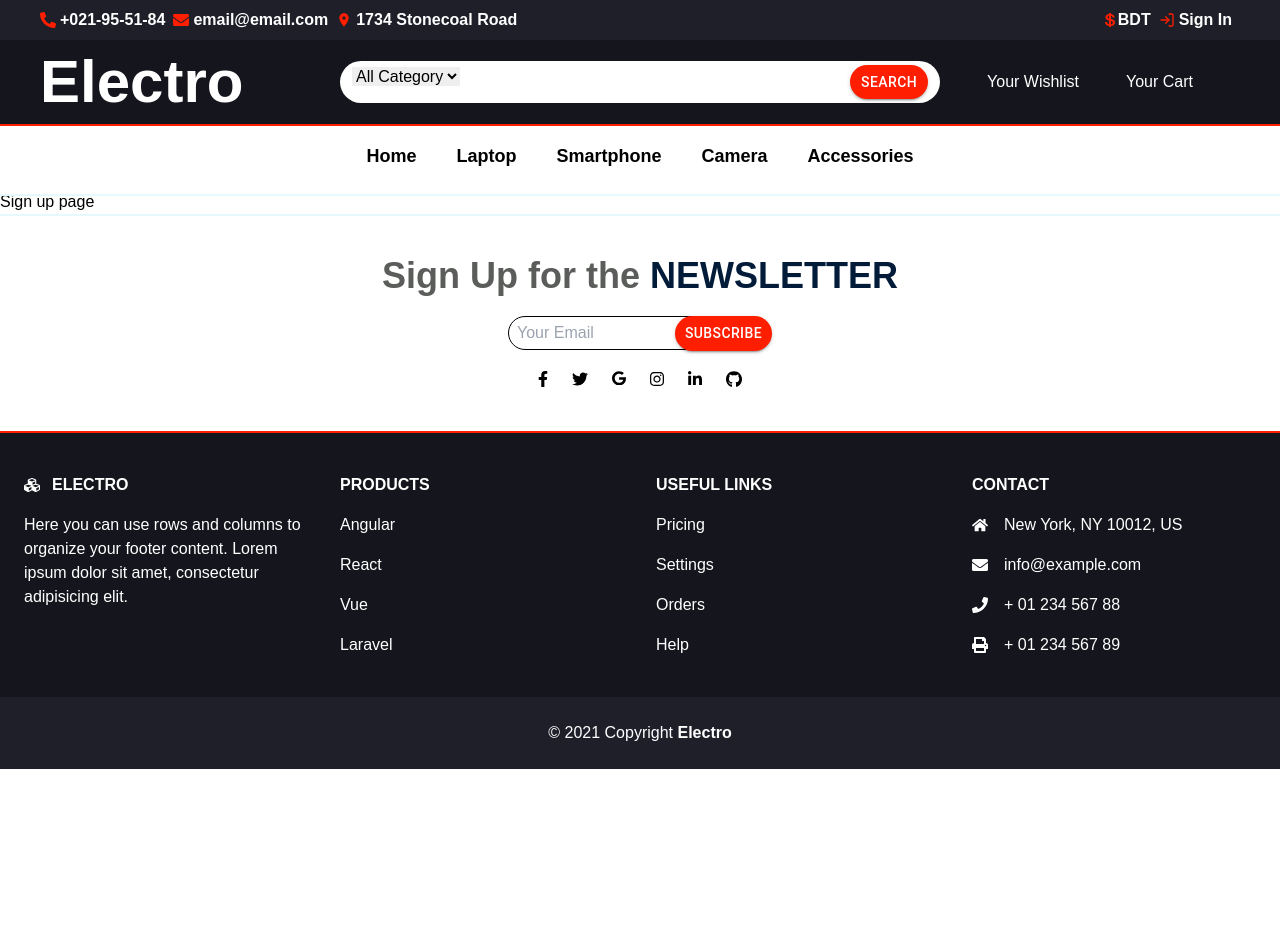
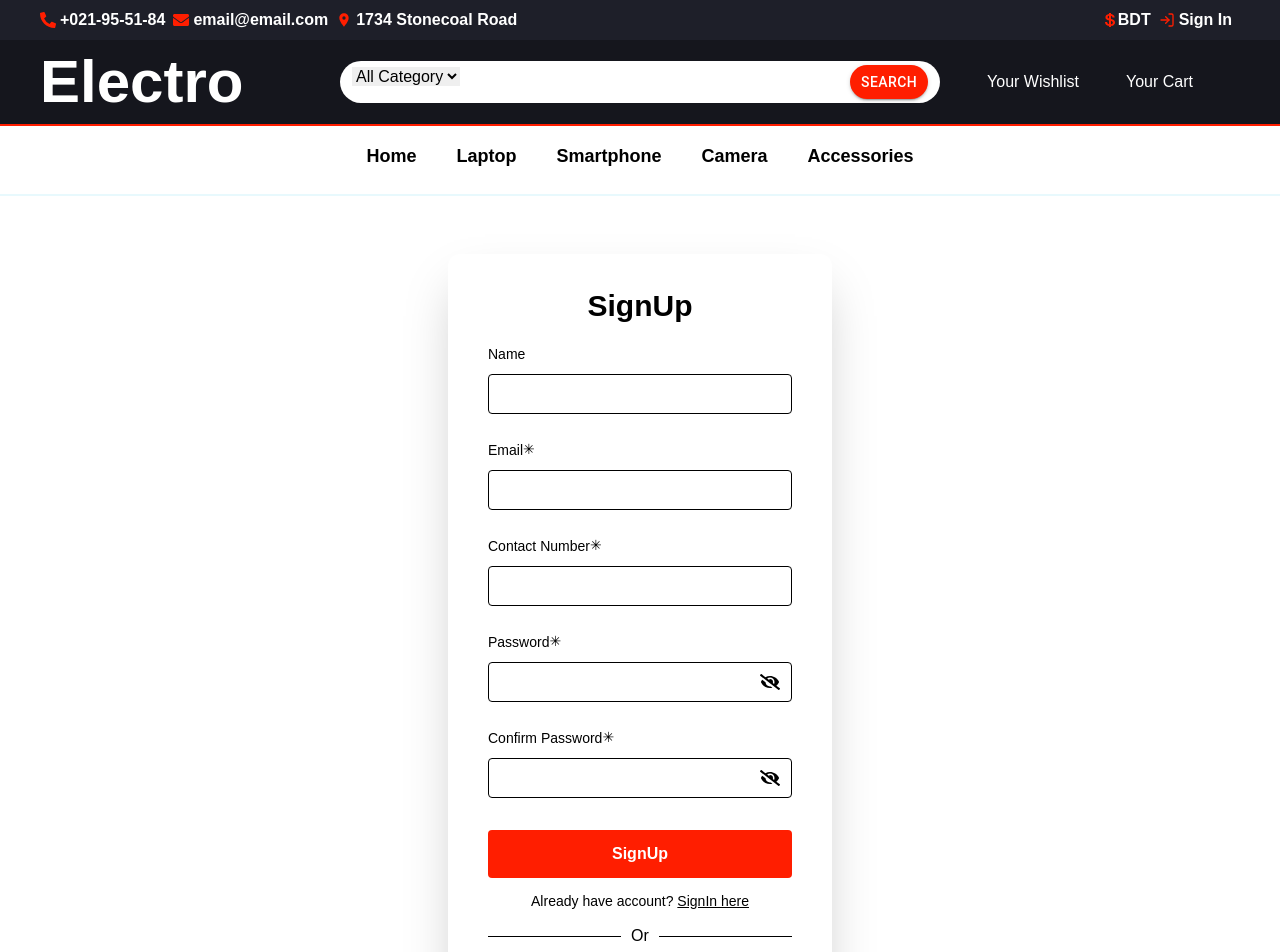
Before and after one commit to mahbubnoyon506/repliq-project, a React (Vite) app: page /signup in a window 1280 px wide. Shown: the top 952 px of the page. Before the commit the page ends 800 px from the top, so only its background shows below. Built offline with nearby package versions, Linux system fonts and the light colour scheme.

Commit message:
sign-up page adde

```diff
--- a/src/auth/SignUp.jsx
+++ b/src/auth/SignUp.jsx
@@ -1,9 +1,154 @@
-import React from 'react';
+import React, { useEffect, useState } from 'react';
+import { useForm } from 'react-hook-form';
+import { useCreateUserWithEmailAndPassword, useUpdateProfile } from 'react-firebase-hooks/auth';
+import { Link, useLocation, useNavigate } from 'react-router-dom';
+import auth from '../firebase.init';
+import { toast } from 'react-toastify';
+import useToken from '../hooks/useToken';
+import SocialLogin from './SocialLogin';
+import { FaEye, FaEyeSlash } from 'react-icons/fa';
+
 
 const SignUp = () => {
+    const { register, handleSubmit, formState: { errors } } = useForm();
+    const [passShow, setPassShow] = useState(false);
+    const [confirmPassShow, setConfirmPassShow] = useState(false);
+    const [updateProfile, updating, UpdateProfileError] = useUpdateProfile(auth);
+
+    const [createUserWithEmailAndPassword, user, loading, error,] = useCreateUserWithEmailAndPassword(auth);
+
+
+    // for jwt
+    const [token] = useToken(user);
+
+    // for jwt
+
+
+    const navigate = useNavigate();
+    const location = useLocation();
+    const from = location?.state?.from?.pathname || '/';
+
+    if (token) {
+        navigate('/')
+    }
+    const onSubmit = async data => {
+
+        await createUserWithEmailAndPassword(data.email, data.password, data.number);
+        await updateProfile({
+            displayName: data.userName,
+        })
+
+    };
+
+    if (token) {
+        navigate('/')
+    }
+    useEffect(() => {
+        if (user) {
+            toast.success('SignUP success...')
+            navigate(from, { replace: true })
+        }
+    }, [user, navigate, from])
+    if (loading || updating) {
+        return <p>Loading...</p>
+
+    };
+    if (error || UpdateProfileError) {
+        toast.error(error?.message)
+    }
+
     return (
-        <div>
-            Sign up page
+        <div className="w-full bg-white pb-16 px-4">
+            <div className="flex justify-center items-center">
+                <div className="w-96 shadow-2xl rounded-xl p-10 mt-16">
+                    <p className="text-3xl mb-6 text-center font-extrabold leading-6 text-gray-800">
+                        SignUp
+                    </p>
+
+                    <form onSubmit={handleSubmit(onSubmit)}>
+                        <div>
+                            <lable className="text-sm font-medium leading-none text-gray-800 relative">Name</lable>
+                            <input {...register("userName")} aria-label="enter email adress" type="text" className="bg-gray-200 border rounded focus:outline-none text-xs font-medium leading-none text-gray-800 py-3 w-full pl-3 mt-2" />
+                            {/* {errors.email && <small className='text-red-500'>Email is required!!</small>} */}
+                        </div>
+                        <div className='mt-6'>
+                            <lable className="text-sm font-medium leading-none text-gray-800 relative">Email <span className='text-red-500 absolute top-0 '>&#10035;</span></lable>
+                            <input {...register("email", { required: true })} aria-label="enter email adress" type="email" className="bg-gray-200 border rounded focus:outline-none text-xs font-medium leading-none text-gray-800 py-3 w-full pl-3 mt-2" />
+                            {errors.email && <small className='text-red-500'>Email is required!!</small>}
+                        </div>
+                        <div className="mt-6  w-full">
+                            <lable className="text-sm font-medium leading-none text-gray-800 relative">Contact Number <span className='text-red-500 absolute top-0 '>&#10035;</span></lable>
+                            <input {...register("number", { required: true })} aria-label="enter email adress" type="text" className="bg-gray-200 border rounded focus:outline-none text-xs font-medium leading-none text-gray-800 py-3 w-full pl-3 mt-2" />
+                            {errors.number && <small className='text-red-500'>Phone number is required!!</small>}
+                        </div>
+                        <div className="mt-6  w-full">
+                            <lable className="text-sm font-medium leading-none text-gray-800 relative">Password <span className='text-red-500 absolute top-0 '>&#10035;</span></lable>
+                            <div className="relative flex items-center justify-center">
+                                {
+                                    passShow === false ?
+                                        <>
+                                            <input {...register("password", { required: true })} aria-label="enter Password" type='password' className="bg-gray-200 border rounded focus:outline-none text-xs font-medium leading-none text-gray-800 py-3 w-full pl-3 mt-2" />
+                                        </>
+                                        :
+                                        <>
+                                            <input {...register("password", { required: true })} aria-label="enter Password" type="text" className="bg-gray-200 border rounded focus:outline-none text-xs font-medium leading-none text-gray-800 py-3 w-full pl-3 mt-2" />
+                                        </>
+                                }
+                                <div onClick={() => setPassShow(!passShow)} className="absolute right-0 mt-2 mr-3 cursor-pointer">
+                                    {
+                                        passShow === false ?
+                                            <FaEyeSlash size={20} />
+                                            :
+                                            <FaEye size={20} />
+                                    }
+                                </div>
+                            </div>
+                            {errors.password && <small className='text-red-500'>Password is required!!</small>}
+                        </div>
+                        <div className="mt-6  w-full">
+                            <lable className="text-sm font-medium leading-none text-gray-800 relative">Confirm Password <span className='text-red-500 absolute top-0 '>&#10035;</span></lable>
+                            <div className="relative flex items-center justify-center">
+                                {
+                                    confirmPassShow === false ?
+                                        <>
+                                            <input {...register("confirmPassword", { required: true })} aria-label="enter Password Again" type='password' className="bg-gray-200 border rounded focus:outline-none text-xs font-medium leading-none text-gray-800 py-3 w-full pl-3 mt-2" />
+                                        </>
+                                        :
+                                        <>
+                                            <input {...register("confirmPassword", { required: true })} aria-label="enter Password" type="password" className="bg-gray-200 border rounded focus:outline-none text-xs font-medium leading-none text-gray-800 py-3 w-full pl-3 mt-2" />
+                                        </>
+                                }
+                                <div onClick={() => setConfirmPassShow(!confirmPassShow)} className="absolute right-0 mt-2 mr-3 cursor-pointer">
+                                    {
+                                        confirmPassShow === false ?
+                                            <FaEyeSlash size={20} />
+                                            :
+                                            <FaEye size={20} />
+                                    }
+                                </div>
+                            </div>
+                            {errors.password && <small className='text-red-500'>Password is required!!</small>}
+                        </div>
+                        <div className="mt-8">
+                            <input type={'submit'} aria-label="create my account" className="focus:ring-2 focus:ring-offset-2 btn bg-primary border-none hover:bg-neutral  text-md font-semibold leading-none text-base-100 focus:outline-none rounded  py-4 w-full cursor-pointer" value={'SignUp'} />
+                        </div>
+                        <p className="text-sm text-center mt-4 font-medium leading-none text-gray-500">
+                            Already have account?{" "}
+                            <Link to={'/Signin'} className="text-sm font-medium leading-none underline text-gray-800 cursor-pointer">
+                                SignIn here
+                            </Link>
+                        </p>
+                    </form>
+                    <div className="w-full flex items-center justify-between py-5">
+                        <hr className="w-full bg-gray-400" />
+                        <p className="text-base font-medium leading-4 px-2.5 text-gray-400">Or</p>
+                        <hr className="w-full bg-gray-400  " />
+                    </div>
+
+                    {/* social login  */}
+                    <SocialLogin />
+                </div>
+            </div>
         </div>
     );
 };
```
